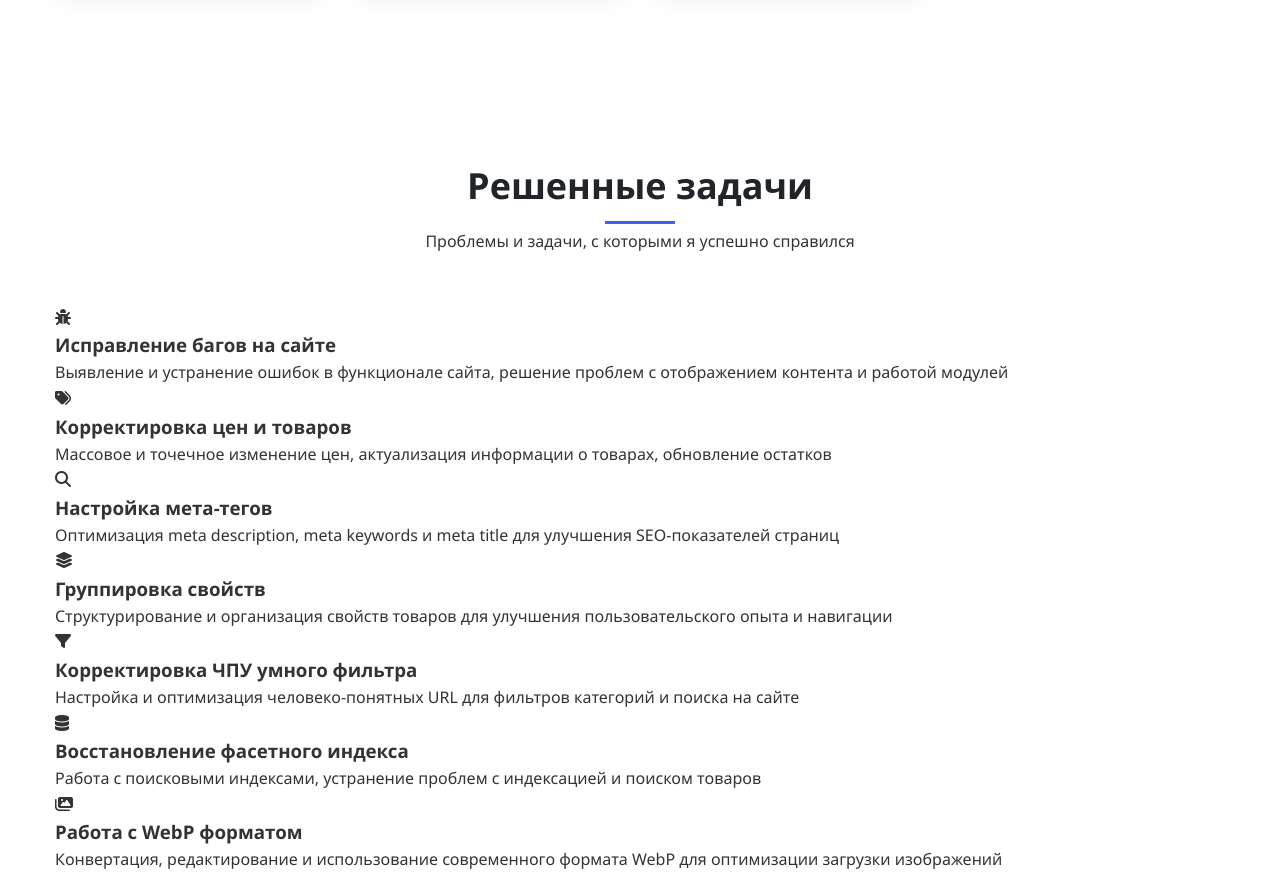
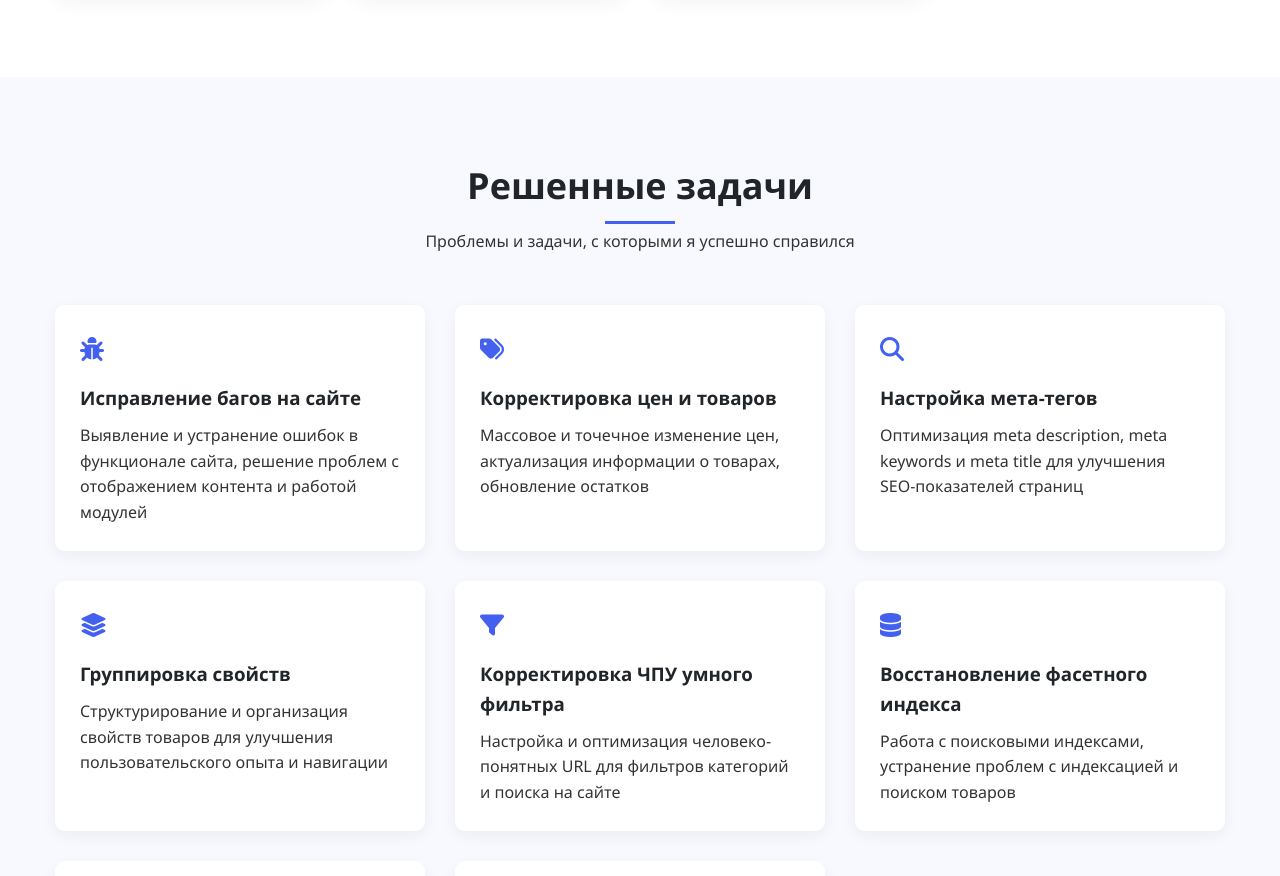
Before and after one commit to white14731/portfolio-from-work, a website: page index.html in a window 1280 px wide. Shown: the part 2126-3002 px from the top of the page. Drawn offline with Linux system fonts and the light colour scheme.

Commit message:
Update style.css

```diff
--- a/style.css
+++ b/style.css
@@ -477,6 +477,42 @@ textarea.form-control {
     resize: vertical;
 }
 
+/* Task */
+
+.tasks {
+    background-color: #f8f9ff;
+}
+
+.tasks-grid {
+    display: grid;
+    grid-template-columns: repeat(auto-fill, minmax(300px, 1fr));
+    gap: 30px;
+}
+
+.task-item {
+    background: white;
+    padding: 25px;
+    border-radius: 10px;
+    box-shadow: 0 5px 15px rgba(0, 0, 0, 0.05);
+    transition: var(--transition);
+}
+
+.task-item:hover {
+    transform: translateY(-5px);
+    box-shadow: 0 10px 25px rgba(0, 0, 0, 0.1);
+}
+
+.task-icon {
+    font-size: 24px;
+    color: var(--primary-color);
+    margin-bottom: 15px;
+}
+
+.task-item h3 {
+    margin-bottom: 10px;
+    color: var(--dark-color);
+}
+
 /* Footer */
 footer {
     background: var(--dark-color);
```
